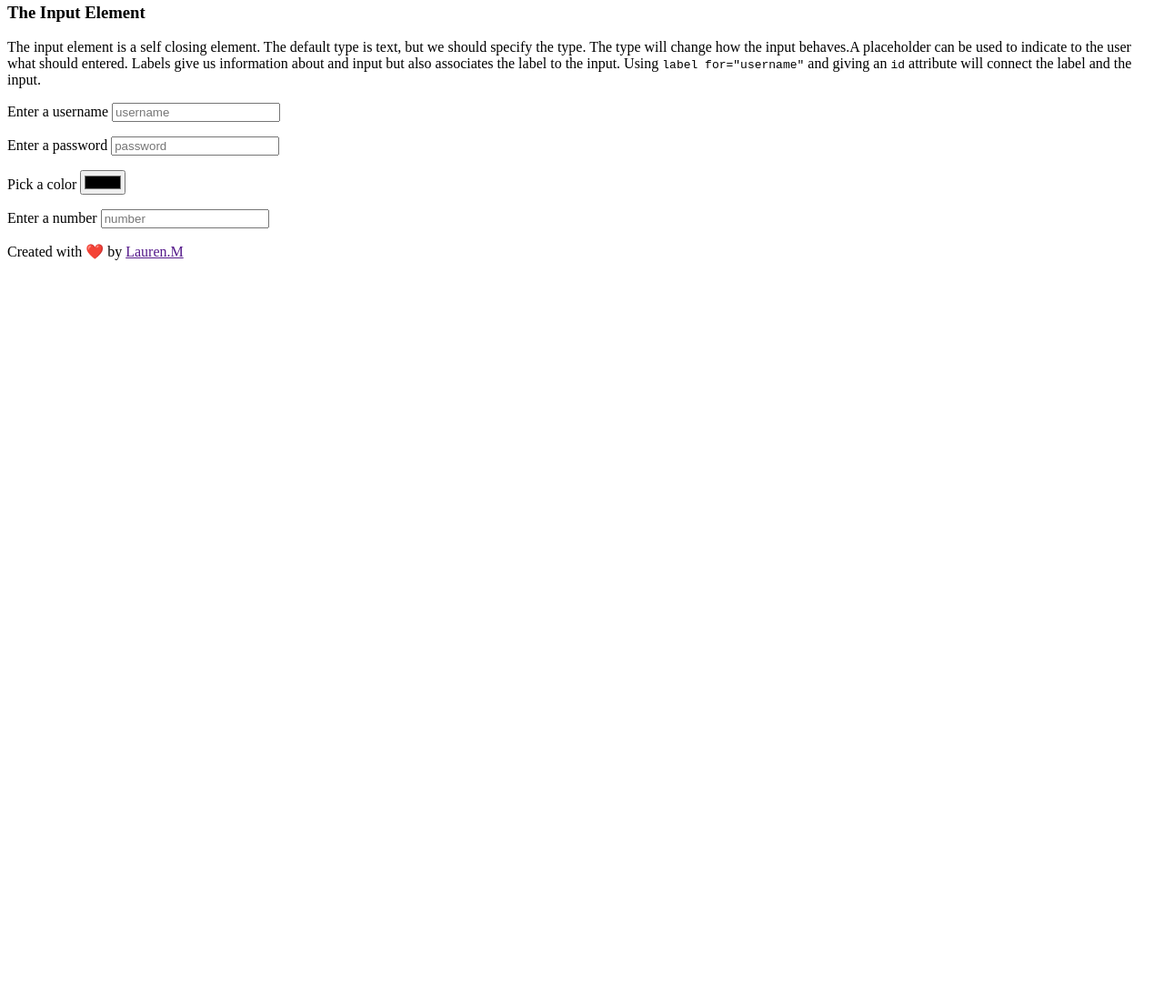
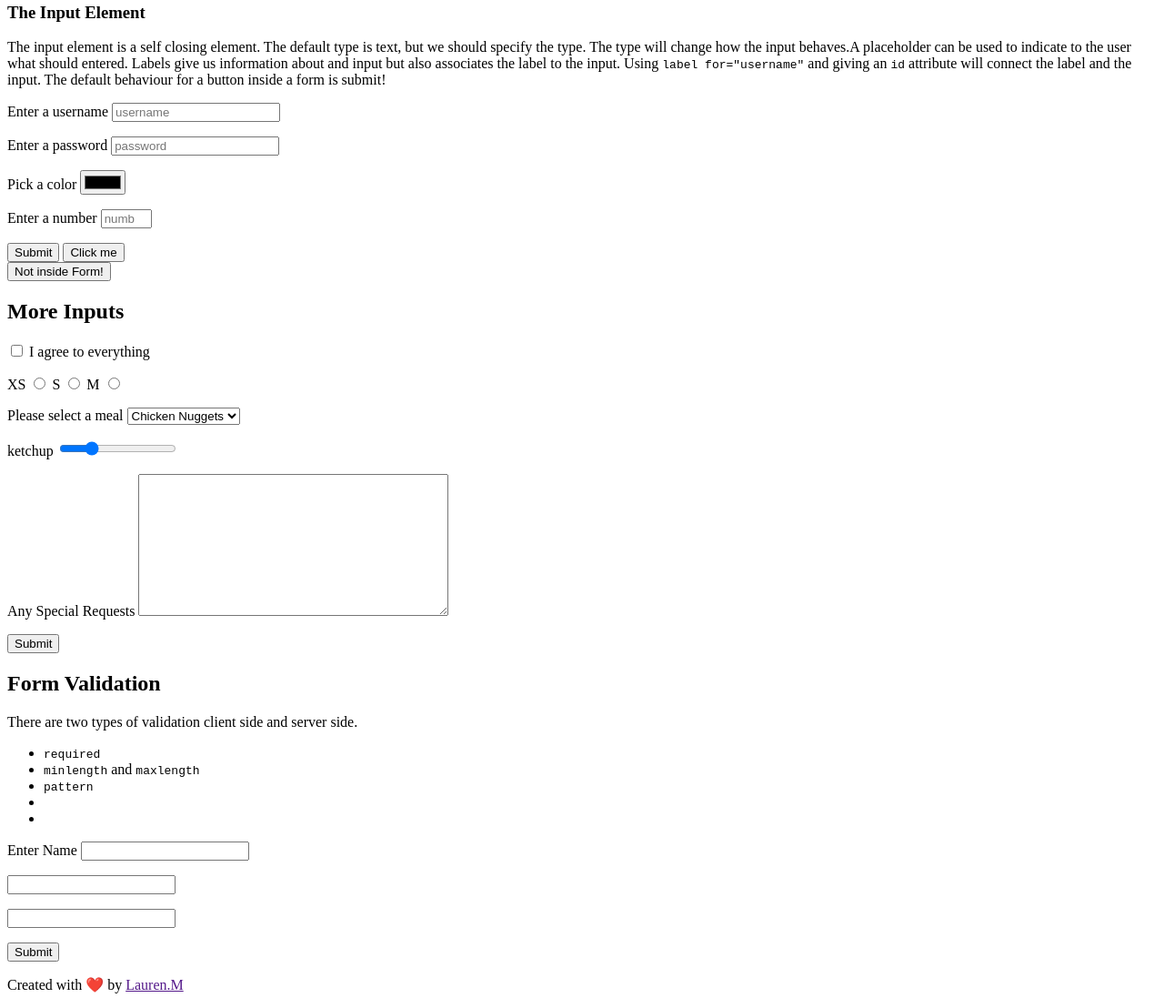
Before and after one commit to LaurenAMolloy/All-about-HTML, a plain HTML site: page index.html in a window 1280 px wide. Shown: the part 3448-4556 px from the top of the page at 91% size. Before the commit the page ends 3750 px from the top, so only its background shows below. Drawn offline with Linux system fonts and the light colour scheme.

Commit message:
Added form demo

```diff
--- a/index.html
+++ b/index.html
@@ -237,12 +237,12 @@
                 The type will change how the input behaves.A placeholder can be used to indicate to the user what should
                 entered. Labels give us information about and input but also associates the label to the input. Using
                 <code>label for="username"</code> and giving an <code>id</code> attribute will connect the label and the
-                input.
+                input. The default behaviour for a button inside a form is submit!
             </p>
-            <form action="/search/">
+            <form action="/search">
                 <p>
                     <label for="username">Enter a username</label>
-                    <input type="text" placeholder="username" id="username">
+                    <input type="text" placeholder="username" id="username" name="username">
                 </p>
 
                 <p>
@@ -256,8 +256,64 @@
                 </p>
                 <p>
                     <label for="number">Enter a number </label>
-                    <input type="number" placeholder="number" id="number">
+                    <input type="number" placeholder="number" id="number" min="1" max="10">
                 </p>
+                <button type="button">Submit</button>
+                <input type="submit" value="Click me">
+            </form>
+            <button>Not inside Form!</button>
+            <h2>More Inputs</h2>
+            <form action="/birds">
+                <input type="checkbox" name="agrees_tos" id="agree">
+                <label for="agree">I agree to everything</label>
+                <p>
+                    <label for="xs">XS</label>
+                    <input type="radio" name="size" id="XS" value="xs">
+                    <label for="S">S</label>
+                    <input type="radio" name="size" id="s" value="s">
+                    <label for="M">M</label>
+                    <input type="radio" name="size" id="m" value="m">
+                </p>
+                <!-- /birds?agrees_tos=on&size=s -->
+                <p>
+                    <label for="meal">Please select a meal</label>
+                    <select name="meal" id="meal">
+                        <option value="chickennuggets">Chicken Nuggets</option>
+                        <option value="cheeseburger">Cheese Burger</option>
+                        <option value="Hamburger">Hamburger</option>
+                    </select>
+                </p>
+                <p>
+                    <label for="ketchup">ketchup</label>
+                    <input type="range" id="ketchup" min="1" max="5" value="2" name="ketchup">
+                </p>
+                <p>
+                    <label for="requests">Any Special Requests</label>
+                    <textarea id="requests" name="requests" rows="10" cols="40"></textarea>
+                </p>
+                <button>Submit</button>
+            </form>
+            <h2>Form Validation</h2>
+            <p>There are two types of validation client side and server side.
+            <ul>
+                <li><code>required</code></li>
+                <li><code>minlength</code> and <code>maxlength</code></li>
+                <li><code>pattern</code></li>
+                <li><code></code></li>
+                <li><code></code></li>
+            </ul>
+            </p>
+            <form action="/dummy">
+                <label for="name">Enter Name</label>
+                <input type=text name="name" id="name" required>
+                <p>
+                    <label for="username" id="username"></label>
+                    <input type="text" id="username" minlength="5" maxlength="10">
+                </p>
+                <p>
+                    <input type="email" required>
+                </p>
+                <button>Submit</button>
             </form>
         </section>
     </main>
```
Also changed, not shown: form_demo/index.html (added, +18 -0 lines), marathon_form/index.html (added, +48 -0 lines), styles.css (added).
